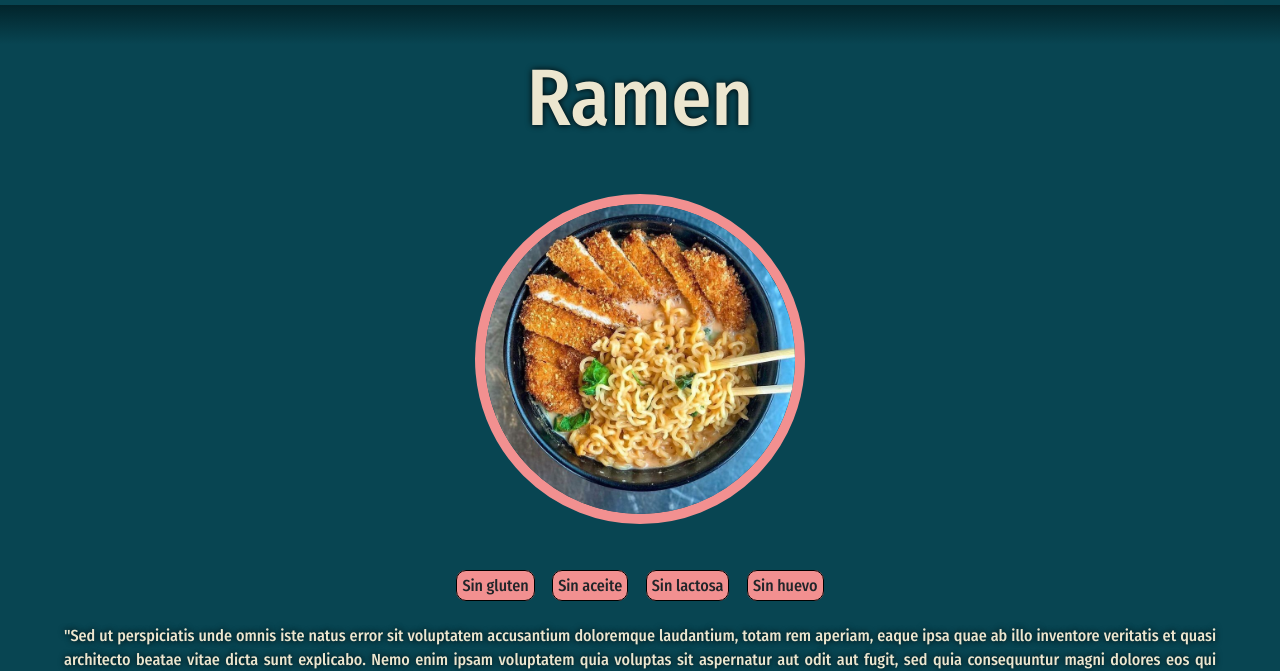
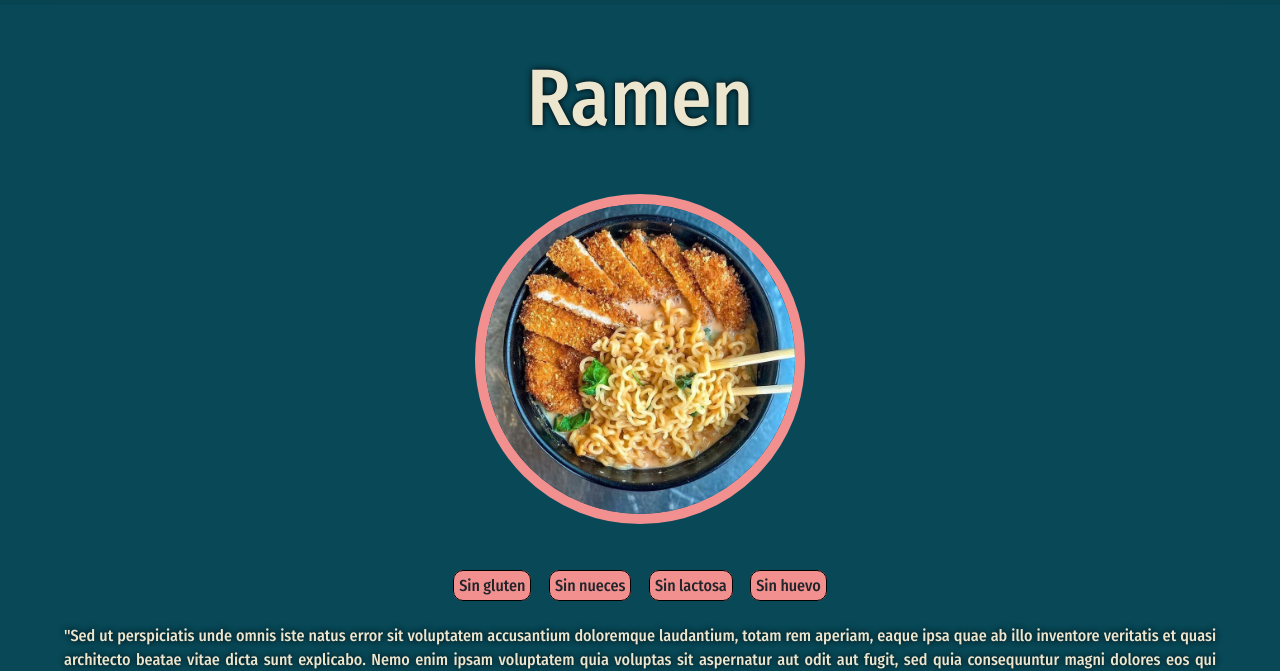
Before and after one commit to ElineeF/Practica1, a plain HTML site: page detalle.html in a window 1280 px wide. Shown: the part 135-806 px from the top of the page. Drawn offline with nearby package versions, Linux system fonts and the light colour scheme.

Commit message:
Detalles

```diff
--- a/DetalleStyle.css
+++ b/DetalleStyle.css
@@ -99,8 +99,9 @@
 
 .general {
     position: relative;
-    background: rgb(8,69,82);
-    background: linear-gradient(0deg, rgba(8,69,82,1) 97%, rgba(2,36,43,1) 100%);
+   /* background: rgb(8,69,82);
+    background: linear-gradient(0deg, rgba(8,69,82,1) 97%, rgba(2,36,43,1) 100%);*/
+    background-color: #084857;
     padding-top: 2rem;
     margin: 0 auto;
 
--- a/detalle.html
+++ b/detalle.html
@@ -56,7 +56,7 @@
         <img src="Imagenes/ramen.jpeg" alt="Ramen" class="rounded-circle"/>
         <div class="ContenedorTag">
           <div class="tag sg">Sin gluten</div>
-          <div class="tag sa">Sin aceite</div>
+          <div class="tag sn">Sin nueces</div>
           <div class="tag sl">Sin lactosa</div>
           <div class="tag sh">Sin huevo</div>
         </div>
```
